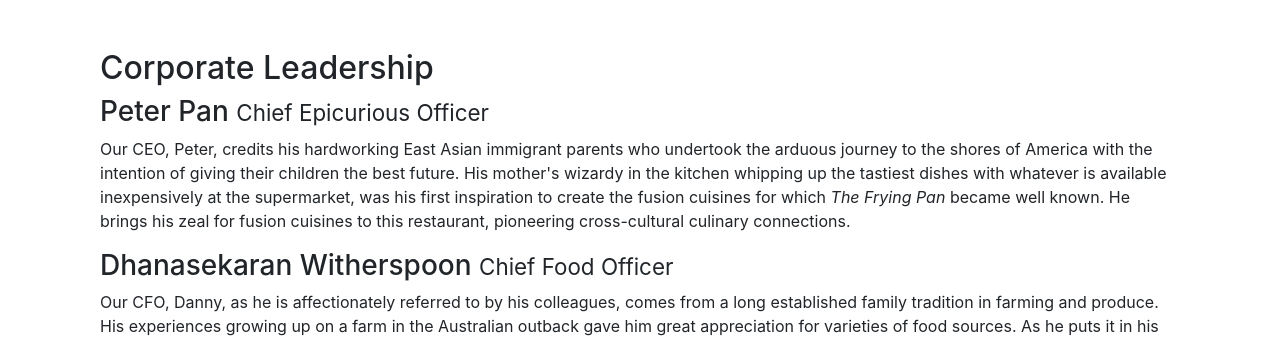
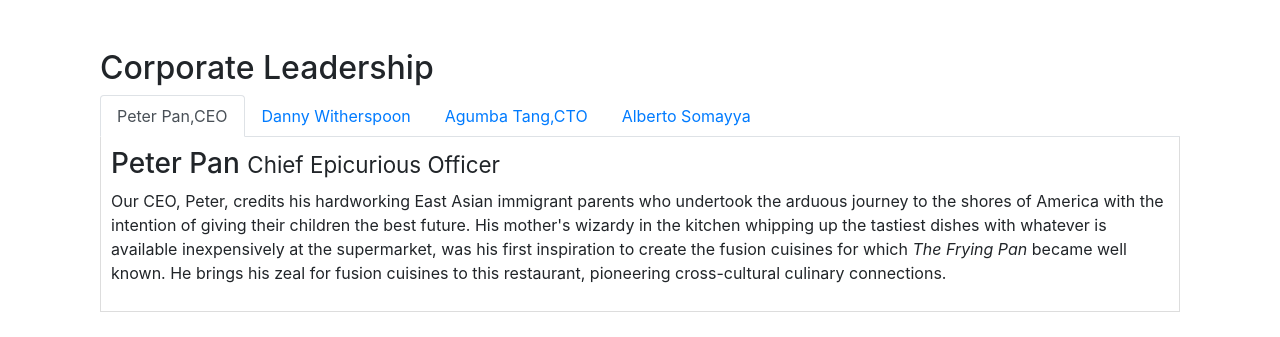
Before and after one commit to Akshaya222/Confusion, a website: page aboutus.html in a window 1280 px wide. Shown: the part 1378-1715 px from the top of the page. Drawn offline with nearby package versions, Linux system fonts and the light colour scheme.

Commit message:
tabs,pills and tabbed navigation

```diff
--- a/aboutus.html
+++ b/aboutus.html
@@ -103,14 +103,39 @@
         <div class="row row-content">
             <div class="col-12 col-sm-12">
                 <h2>Corporate Leadership</h2>
+                <ul class="nav nav-tabs">
+                    <li class="nav-item">
+                        <a class="nav-link active" href="#peter" role="tab" data-toggle="tab">Peter Pan,CEO</a>
+                    </li>
+                    <li class="nav-item">
+                        <a class="nav-link " href="#danny" role="tab" data-toggle="tab">Danny Witherspoon</a>
+                    </li>
+                    <li class="nav-item">
+                        <a class="nav-link " href="#agumba" role="tab" data-toggle="tab">Agumba Tang,CTO</a>
+                    </li>
+                    <li class="nav-item">
+                        <a class="nav-link " href="#alberto" role="tab" data-toggle="tab">Alberto Somayya</a>
+                    </li>
+                 </ul>
+                <div class="tab-content">
+                    <div role="tabpanel" class="tab-pane fade show active" id="peter">
                         <h3>Peter Pan <small>Chief Epicurious Officer</small></h3>
                         <p class="d-none d-sm-block">Our CEO, Peter, credits his hardworking East Asian immigrant parents who undertook the arduous journey to the shores of America with the intention of giving their children the best future. His mother's wizardy in the kitchen whipping up the tastiest dishes with whatever is available inexpensively at the supermarket, was his first inspiration to create the fusion cuisines for which <em>The Frying Pan</em> became well known. He brings his zeal for fusion cuisines to this restaurant, pioneering cross-cultural culinary connections.</p>
+                    </div>
+                    <div  role="tabpanel" class="tab-pane fade " id="danny" >
                     <h3>Dhanasekaran Witherspoon <small>Chief Food Officer</small></h3>
                     <p class="d-none d-sm-block">Our CFO, Danny, as he is affectionately referred to by his colleagues, comes from a long established family tradition in farming and produce. His experiences growing up on a farm in the Australian outback gave him great appreciation for varieties of food sources. As he puts it in his own words, <em>Everything that runs, wins, and everything that stays, pays!</em></p>
+                    </div>
+                    <div role="tabpanel" class="tab-pane fade" id="agumba">
                         <h3>Agumbe Tang <small>Chief Taste Officer</small></h3>
                     <p class="d-none d-sm-block">Blessed with the most discerning gustatory sense, Agumbe, our CTO, personally ensures that every dish that we serve meets his exacting tastes. Our chefs dread the tongue lashing that ensues if their dish does not meet his exacting standards. He lives by his motto, <em>You click only if you survive my lick.</em></p>
+                    </div>
+                    <div role="tabpanel" class="tab-pane fade " id="alberto">
                         <h3>Alberto Somayya <small>Executive Chef</small></h3>
                         <p class="d-none d-sm-block">Award winning three-star Michelin chef with wide International experience having worked closely with whos-who in the culinary world, he specializes in creating mouthwatering Indo-Italian fusion experiences. He says, <em>Put together the cuisines from the two craziest cultures, and you get a winning hit! Amma Mia!</em></p>
+                    </div>
+                </div>
+
             </div>
        </div>
        <div class="row row-content">
--- a/css/styles.css
+++ b/css/styles.css
@@ -33,3 +33,9 @@ body{
 
     background-color: #512DA8;
 }
+.tab-content{
+    border-left: 1px solid #ddd;
+    border-right: 1px solid #ddd;
+    border-bottom: 1px solid #ddd;
+    padding: 10px;
+}
```
Lines whose indentation alone changed are shown as unchanged.
